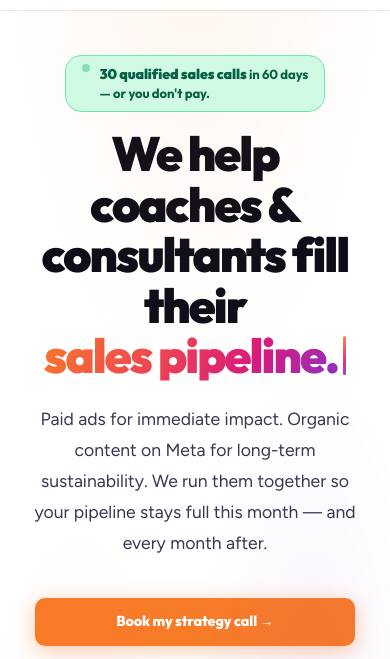
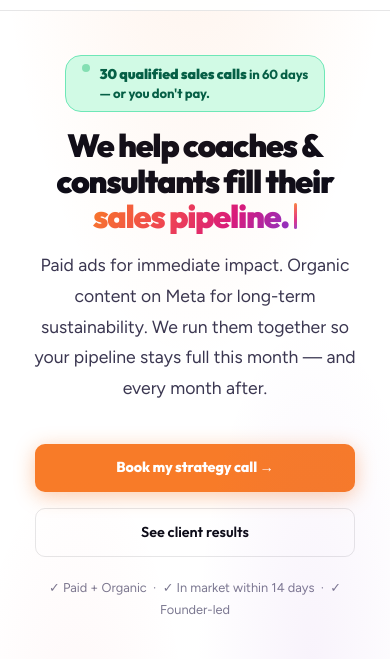
Before and after one commit to milanfandre/lucra-website, a website: page index.html in a window 390 px wide. Shown: the part 57-716 px from the top of the page. Drawn offline with Linux system fonts and the light colour scheme.

Commit message:
Reduce mobile hero h1 to 2rem for tighter 3-line layout
Co-Authored-By: Claude Sonnet 4.6 <noreply@anthropic.com>

```diff
--- a/index.html
+++ b/index.html
@@ -987,6 +987,7 @@
     @media (max-width: 768px) {
       .mobile-br { display: inline; }
       .hide-mobile { display: none; }
+      .hero h1 { font-size: 2rem; line-height: 1.1; margin-bottom: 1rem; }
 
       .guarantee-badge {
         border-radius: 16px;
```
